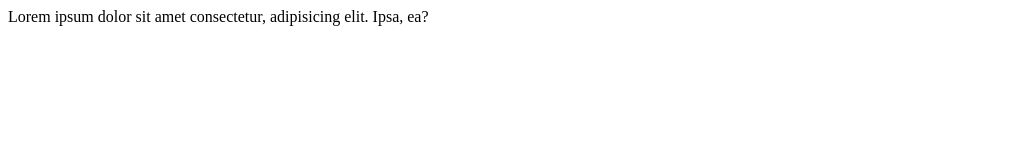
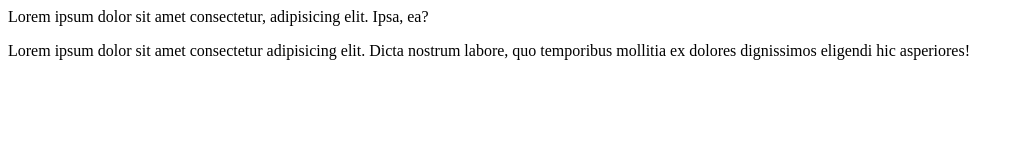
Before and after one commit to kamso422/learn-github, a plain HTML site: page index.html in a window 1280 px wide. Shown: the whole page, without its empty margins (0-1024 px from the left). Drawn offline with Linux system fonts and the light colour scheme.

Commit message:
add a paragraph

```diff
--- a/index.html
+++ b/index.html
@@ -7,5 +7,10 @@
 </head>
 <body>
     Lorem ipsum dolor sit amet consectetur, adipisicing elit. Ipsa, ea?
+    <p>
+        Lorem ipsum dolor sit amet consectetur adipisicing elit.
+        Dicta nostrum labore, quo temporibus mollitia ex dolores dignissimos
+        eligendi hic asperiores!
+    </p>
 </body>
 </html>
```
